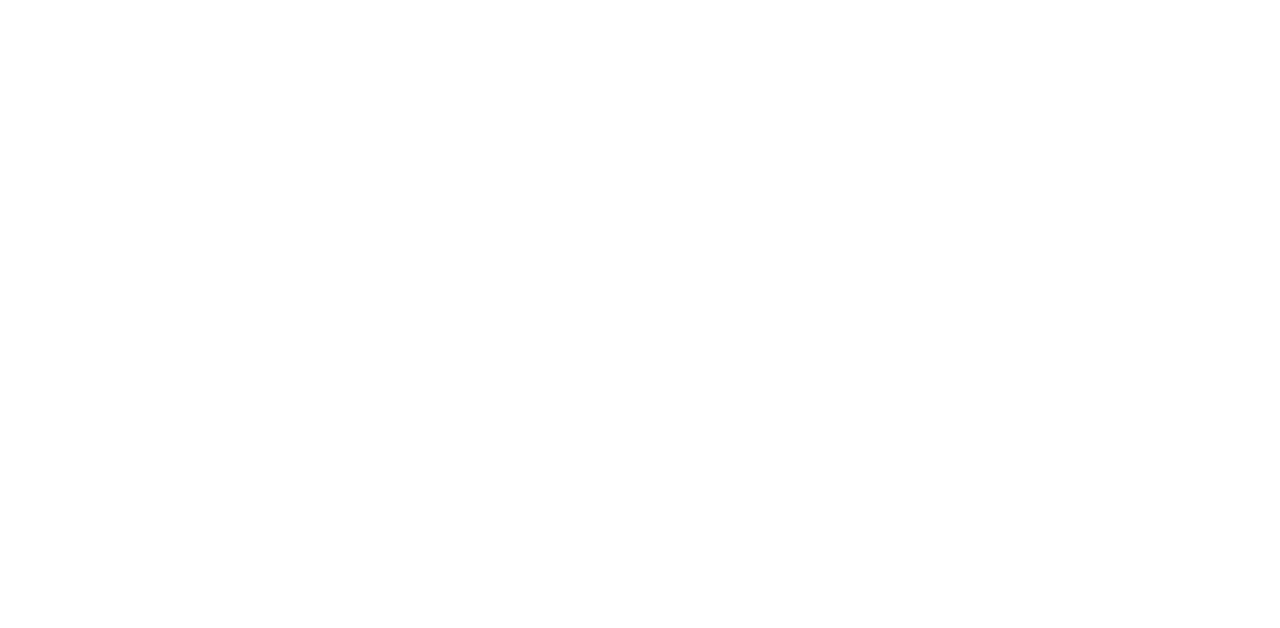
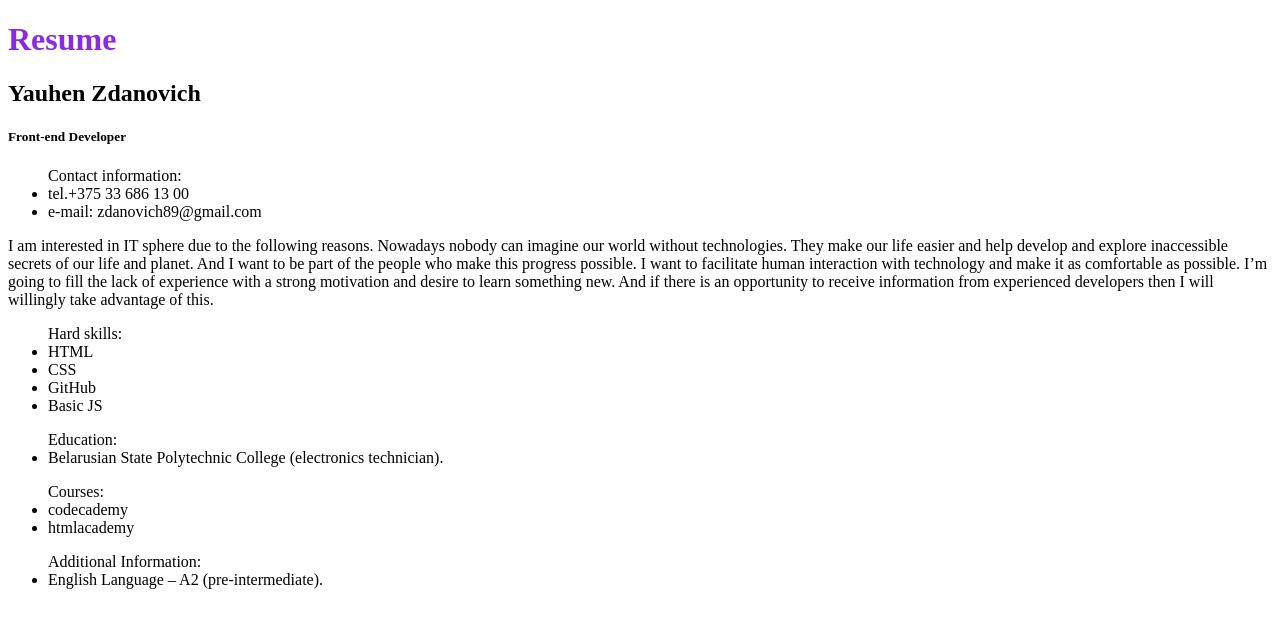
Before and after one commit to zdanovich89/rsschool-cv, a plain HTML site: page index.html in a window 1280 px wide. Drawn offline with Linux system fonts and the light colour scheme.

Commit message:
feat: create index html with resume

```diff
--- a/index.html
+++ b/index.html
@@ -1,12 +1,52 @@
 <!DOCTYPE html>
 <html lang="en">
-<head>
+  <head>
   <meta charset="UTF-8">
   <meta name="viewport" content="width=device-width, initial-scale=1.0">
   <meta http-equiv="X-UA-Compatible" content="ie=edge">
+  <link rel="stylesheet" href="style.css">
   <title>Document</title>
-</head>
-<body>
-
-</body>
+  </head>
+  <body>
+    <header>
+      <h1>Resume</h1>
+      <h2>Yauhen Zdanovich</h2>
+      <h5>Front-end Developer</h5>
+    </header>
+    <main>
+      <div class="contacts">
+        <ul>Contact information:
+          <li>tel.+375 33 686 13 00</li>
+          <li>e-mail: zdanovich89@gmail.com</li>
+        </ul>
+      </div>
+      <div class="summary">
+        <p>I am interested in IT sphere due to the following reasons. Nowadays nobody can imagine our world without technologies. They make our life easier and help develop and explore inaccessible secrets of our life and planet. And I want to be part of the people who make this progress possible. I want to facilitate human interaction with technology and make it as comfortable as possible. I’m going to fill the lack of experience with a strong motivation and desire to learn something new. And if there is an opportunity to receive information from experienced developers then I will willingly take advantage of this.</p>
+      </div>
+      <div class="skills">
+        <ul>Hard skills:
+          <li>HTML</li>
+          <li>CSS</li>
+          <li>GitHub</li>
+          <li>Basic JS</li>
+        </ul>
+      </div>
+      <div class="education">
+        <ul>Education:
+          <li>Belarusian State Polytechnic College (electronics technician).</li>
+        </ul>
+      </div>
+      <div class="courses">
+        <ul>Courses:
+          <li>codecademy</li>
+          <li>htmlacademy</li>
+        </ul>
+      </div>
+      <div>
+        <ul>Additional Information:
+          <li>English Language – A2 (pre-intermediate).</li>
+        </ul>
+      </div>
+    </main>
+  </body>
 </html>
--- /dev/null
+++ b/style.css
@@ -0,0 +1,3 @@
+h1 {
+  color: blueviolet;
+}
```
